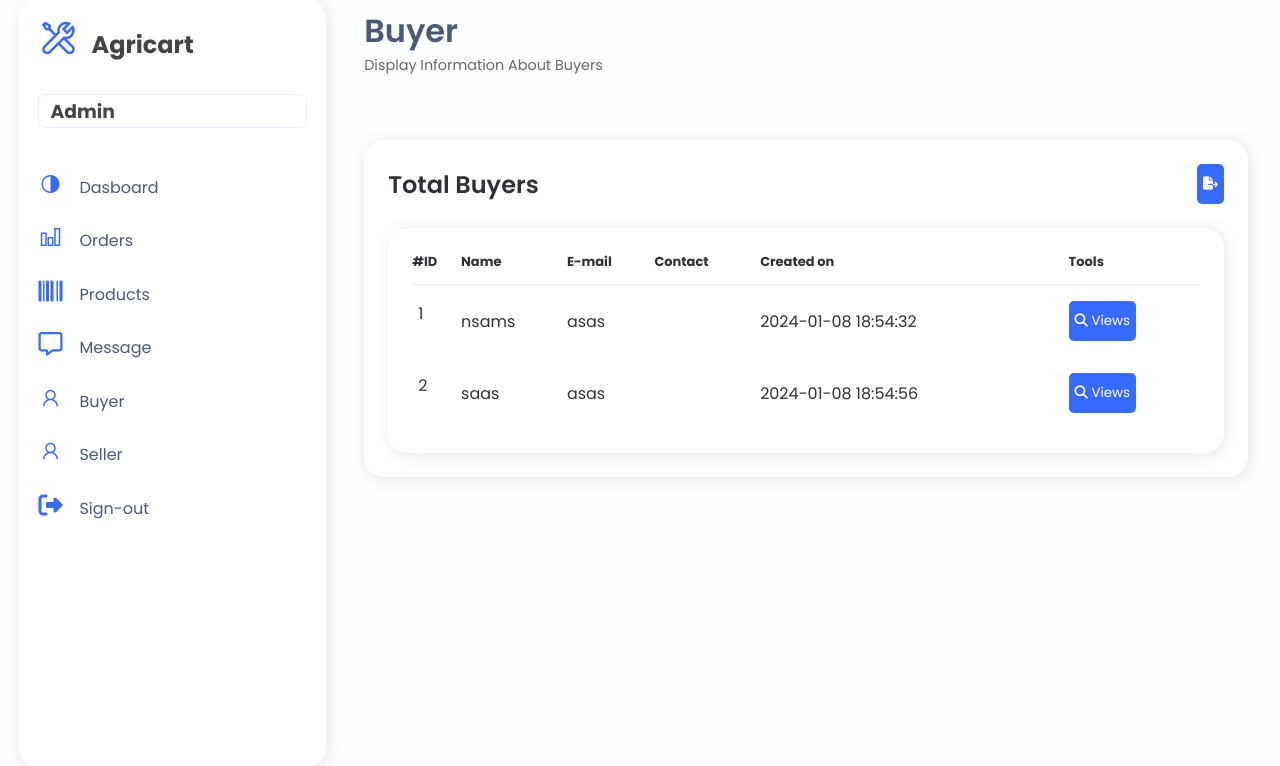
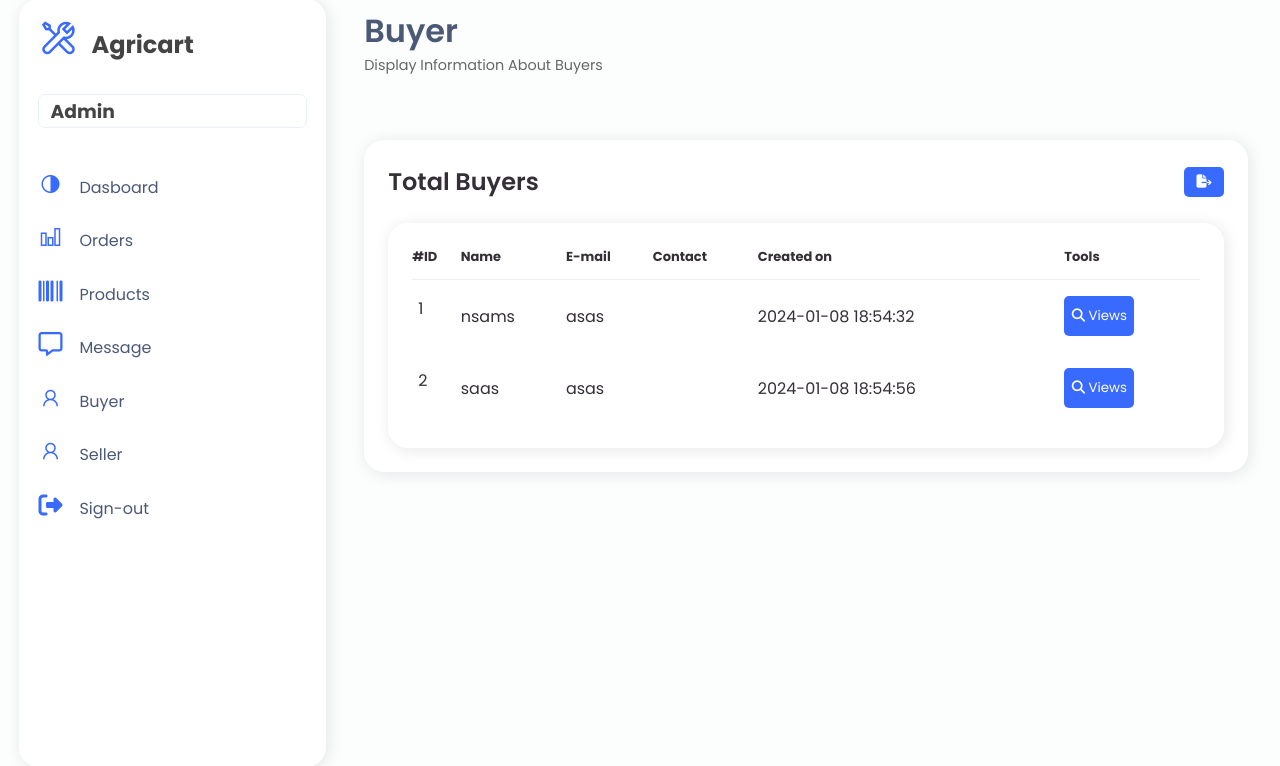
Before and after one commit to agricart007/Agricart, a PHP site: page /buyer.php in a window 1280 px wide. Shown: the part 17-783 px from the top of the page. Run offline with PHP 8.4, Linux system fonts and the light colour scheme; data comes from the database, SQL or seed files in the repository; data that the repository does not hold is empty.

Commit message:
last commit before search bar implementation

```diff
--- a/admin/admin.css
+++ b/admin/admin.css
@@ -600,11 +600,6 @@ main {
 }
 
 
-
-
-
-
-
 .overlay {
     display: none;
     position: fixed;
@@ -642,15 +637,51 @@ input {
     box-sizing: border-box;
 }
 
-button {
+#download button {
+    background-color: #396aff;
+    color: #fff;
+    border: none;
+    border-radius: 5px;
+    cursor: pointer;
+    height: 30px;
+    width: 40px;
+}
+#d button {
+    background-color: #396aff;
+    color: #fff;
+    border: none;
+    border-radius: 5px;
+    cursor: pointer;
+    height: 30px;
+    width: 40px;
+    margin-left: 490px;
+} button {
+    background-color: #396aff;
+    color: #fff;
+    border: none;
+    border-radius: 5px;
+    cursor: pointer;
+    height: 30px;
+    width: 40px;
+}
+#table button {
     background-color: #396aff;
     color: #fff;
     padding: 10px 6px;
     border: none;
     border-radius: 5px;
     cursor: pointer;
+    height: 40px;
+    width: 70px;
 }
+#mark a{
+    align-items: center;
+    text-align: right;
 
+}
+/* .mark-as-read{
+    cursor: ;
+} */
 /* styles.css */
 #usernameDisplay {
     border: 1px solid #ccc;
--- a/admin/buyer.php
+++ b/admin/buyer.php
@@ -42,17 +42,16 @@ include ("../session/session_start.php");
                 <div class="order">
                 <div class="head">
             <h3>Total Buyers</h3>
-            <form id="csvForm">
+            <form id="download">
                 <!-- Move the download button inside the table head -->
-                <button type="button" onclick="downloadCSV()"><i class="fa-solid fa-file-export"></i></button>
+                <button onclick="downloadCSV()"><i class="fa-solid fa-file-export"></i></button>
             </form>
         </div>
                     <section>
 
                         <div class="table-data">
                             <div class="order">
-
-                                <table>
+                                <table id="table">
                                     <thead>
                                         <tr>
                                             <th>#ID</th>
--- a/admin/index.php
+++ b/admin/index.php
@@ -143,11 +143,9 @@ while ($row = mysqli_fetch_assoc($incomeResult)) {
 
                         <div class="graph-content">
 
-                            <div class="graph-board">
+                            <div class="graph-board" id="d">
+                                <button onclick="downloadGraph()"><i class="fa-solid fa-file-export"></i></button>
                                 <canvas id="revenueChart" weight="100%" height="50px"></canvas>
-                                <button class="download-button" onclick="downloadGraph()"><i class="fa-solid fa-file-export"></i></button>
-
-
                             </div>
                         </div>
                     </div>
--- a/admin/products.php
+++ b/admin/products.php
@@ -36,15 +36,15 @@ include ("../session/session_start.php");
                 <div class="order">
                 <div class="head">
             <h3>Total Products</h3>
-            <form id="csvForm">
+            <form id="download">
                 <!-- Move the download button inside the table head -->
-                <button type="button" onclick="downloadCSV()"><i class="fa-solid fa-file-export"></i></button>
+                <button onclick="downloadCSV()"><i class="fa-solid fa-file-export"></i></button>
             </form>
         </div>
                     <section>
                         <div class="table-data">
                             <div class="order">
-                                <table>
+                                <table id="table">
                                     <thead>
                                         <tr>
                                             <th>#ID</th>
```
Also changed, not shown: admin/mark_read_message.php (added, +22 -0 lines), admin/message.php (+16 -6 lines), admin/order.php (+4 -4 lines), admin/seller.php (+3 -4 lines).
